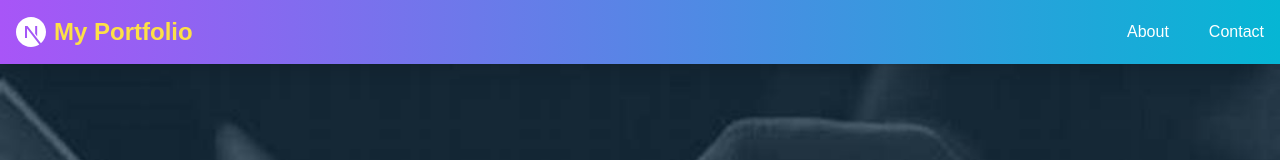
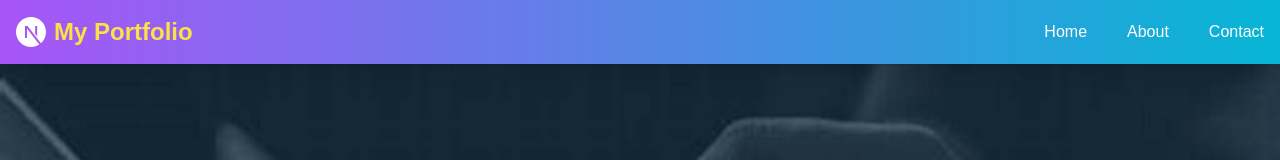
Before and after one commit to zainabbehzad/next-js-simple-portfolio, a Next.js app: page / in a window 1280 px wide. Shown: the top 160 px of the page. Built offline with nearby package versions, Linux system fonts and the light colour scheme.

Commit message:
Added the Home page in Navbar

```diff
--- a/components/Navbar.tsx
+++ b/components/Navbar.tsx
@@ -41,6 +41,7 @@ const Navbar = (): JSX.Element => {
           </button>
         </div>
         <div className="hidden md:flex items-center space-x-10">
+          <Link href="/" className="text-white hover:text-gray-200 transition">Home</Link>
           <Link href="/about" className="text-white hover:text-gray-200 transition">About</Link>
           <Link href="/contact" className="text-white hover:text-gray-200 transition">Contact</Link>
         </div>
@@ -48,6 +49,7 @@ const Navbar = (): JSX.Element => {
 
       {isOpen && (
         <div className="md:hidden mt-4 flex flex-col space-y-4 bg-white shadow-lg rounded-lg p-4 absolute w-full left-0">
+          <Link href="/" className="text-gray-800 hover:bg-gray-200 rounded p-2 transition">Home</Link>
           <Link href="/about" className="text-gray-800 hover:bg-gray-200 rounded p-2 transition">About</Link>
           <Link href="/contact" className="text-gray-800 hover:bg-gray-200 rounded p-2 transition">Contact</Link>
         </div>
```
